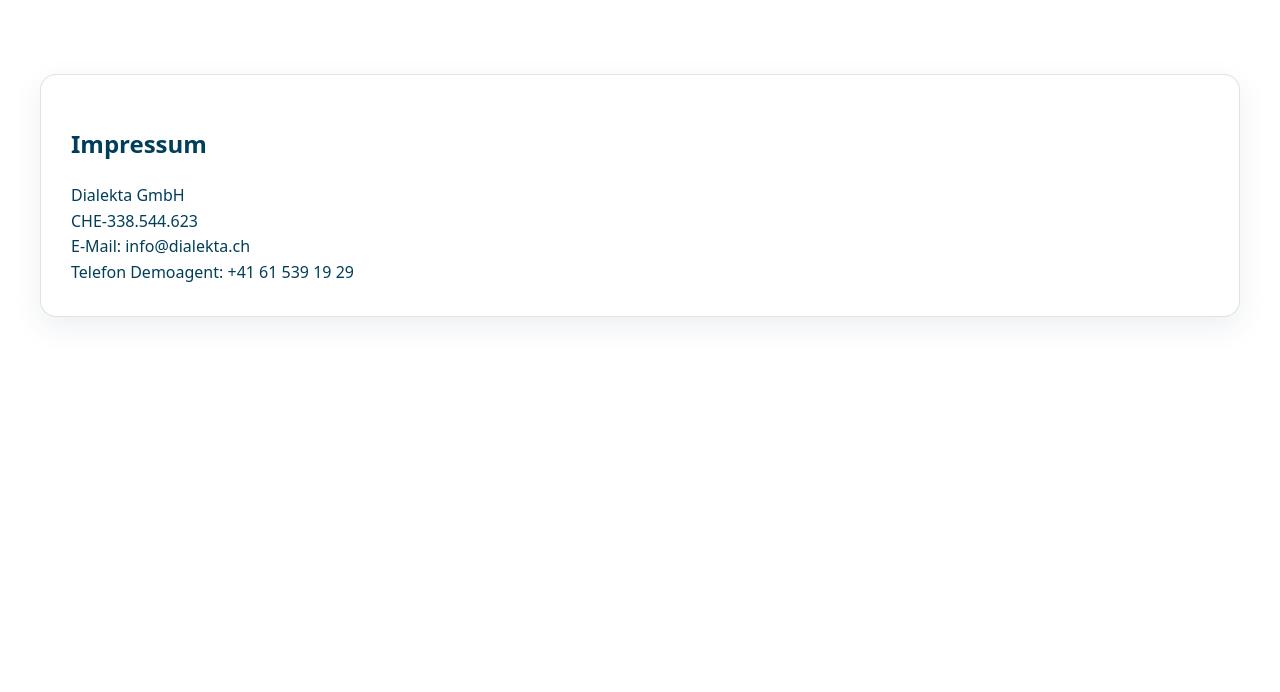
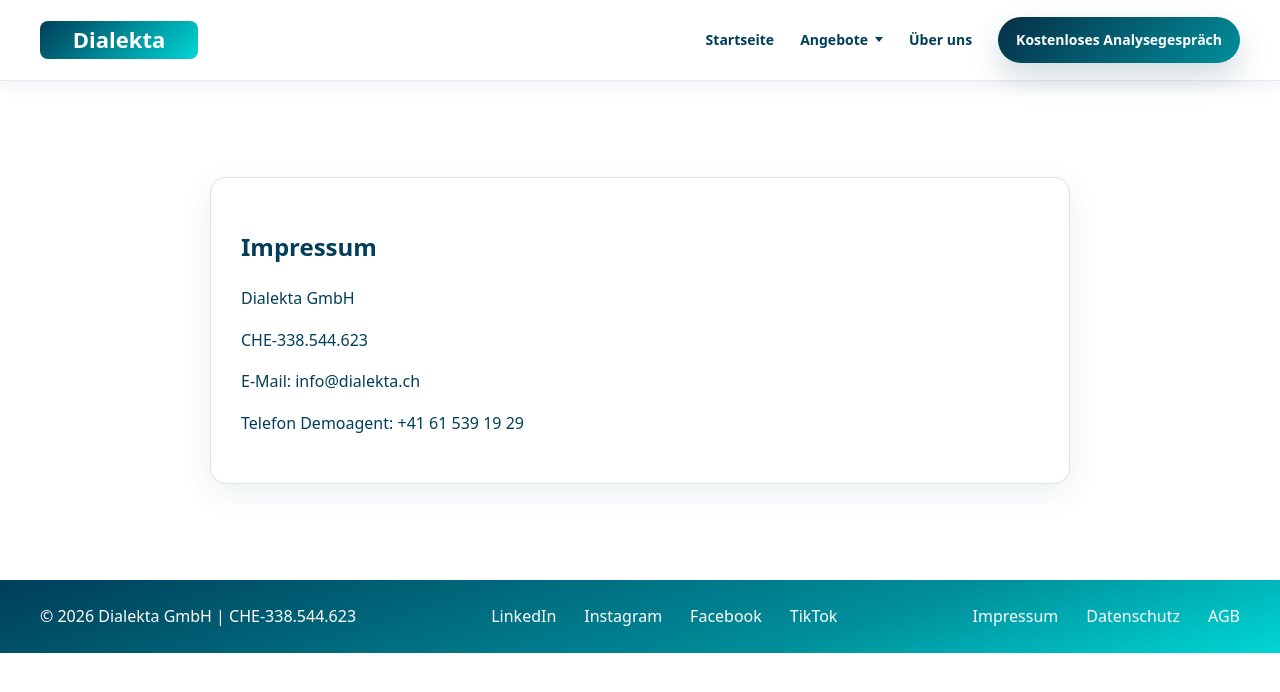
Before and after one commit to josiasbechtel/dialekta-webseite, a Next.js app: page /impressum in a window 1280 px wide. Shown: the top 692 px of the page. Built offline with nearby package versions, Linux system fonts and the light colour scheme.

Commit message:
Update imprint page shell

```diff
--- a/app/impressum/page.tsx
+++ b/app/impressum/page.tsx
@@ -1,3 +1,5 @@
+import { PageFrame } from '@/components/site-chrome'
+
 export default function ImpressumPage() {
-  return <main className="page"><section className="section"><div className="container card"><h1>Impressum</h1><p>Dialekta GmbH</p><p>CHE-338.544.623</p><p>E-Mail: info@dialekta.ch</p><p>Telefon Demoagent: +41 61 539 19 29</p></div></section></main>
+  return <PageFrame pageClass="page-impressum"><section className="legal-page"><div className="copy-card"><h1>Impressum</h1><p>Dialekta GmbH</p><p>CHE-338.544.623</p><p>E-Mail: info@dialekta.ch</p><p>Telefon Demoagent: +41 61 539 19 29</p></div></section></PageFrame>
 }
```
